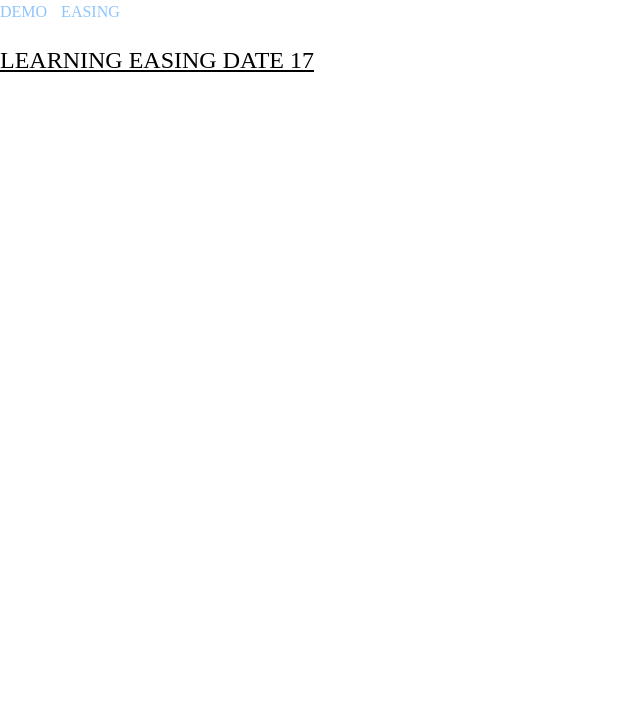
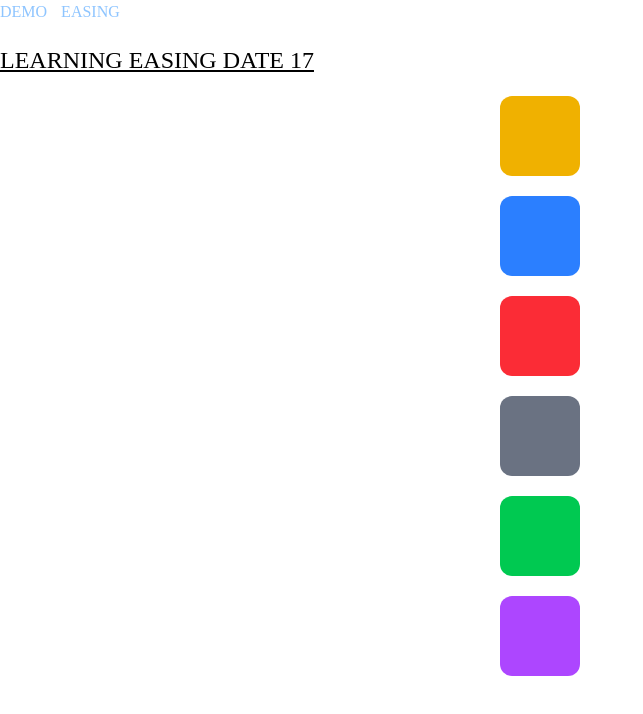
Before and after one commit to tobias-omondi/justdesigning, a React (Vite) app in the folder gsap-skills/: page /easing in a window 1280 px wide. Shown: the top 714 px of the page, without its empty margins (0-643 px from the left). Built offline with nearby package versions, Linux system fonts and the light colour scheme.

Commit message:
gsap power easing

```diff
--- a/gsap-skills/src/components/Easing/Ease.jsx
+++ b/gsap-skills/src/components/Easing/Ease.jsx
@@ -1,9 +1,38 @@
-import React from 'react'
+import React, { useEffect } from 'react'
+import {gsap} from 'gsap'
+
 
 const Ease = () => {
+
+  useEffect (() =>{
+    gsap.to (".squire",
+      {x: 500, rotation: 360 , ease: "power1.out", duration: 3})
+    gsap.to (".squireone",
+      {x:500, rotation: 360 , ease: "power1.in", duration : 3}
+     )
+     gsap.to (".squiretwo",
+      {x:500, rotation: 360 , ease: "power1.inOut", duration : 3}
+     )
+     gsap.to (".squirethree",
+      {x:500, rotation: 360 , ease: "power2.Out", duration : 3}
+     )
+     gsap.to (".squirefour",
+      {x:500, rotation: 360 , ease: "power3.out", duration : 3}
+     )
+     gsap.to (".squirefive",
+      {x:500, rotation: 360 , ease: "power4.out", duration : 3}
+     )
+  }, [])
+
   return (
     <div>
       <h1 className='font-[clash] mt-5 underline text-2xl'>LEARNING EASING DATE 17</h1>
+      <div className='squire bg-yellow-500 w-20 h-20 rounded-xl mt-5'></div>
+      <div className='squireone bg-blue-500 w-20 h-20 rounded-xl mt-5'></div>
+      <div className='squiretwo bg-red-500 w-20 h-20 rounded-xl mt-5'></div>
+      <div className='squirethree bg-gray-500 w-20 h-20 rounded-xl mt-5'></div>
+      <div className='squirefour bg-green-500 w-20 h-20 rounded-xl mt-5'></div>
+      <div className='squirefive bg-purple-500 w-20 h-20 rounded-xl mt-5'></div>
     </div>
   )
 }
```
